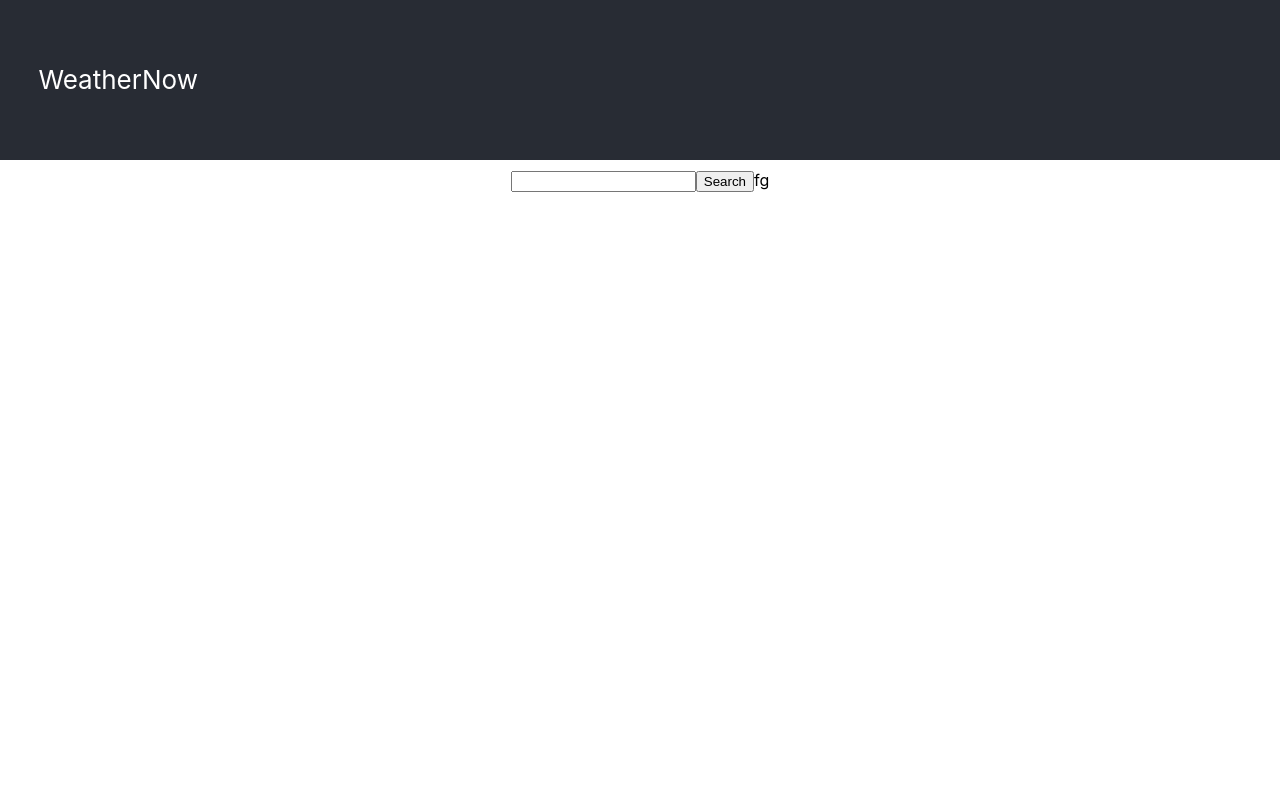
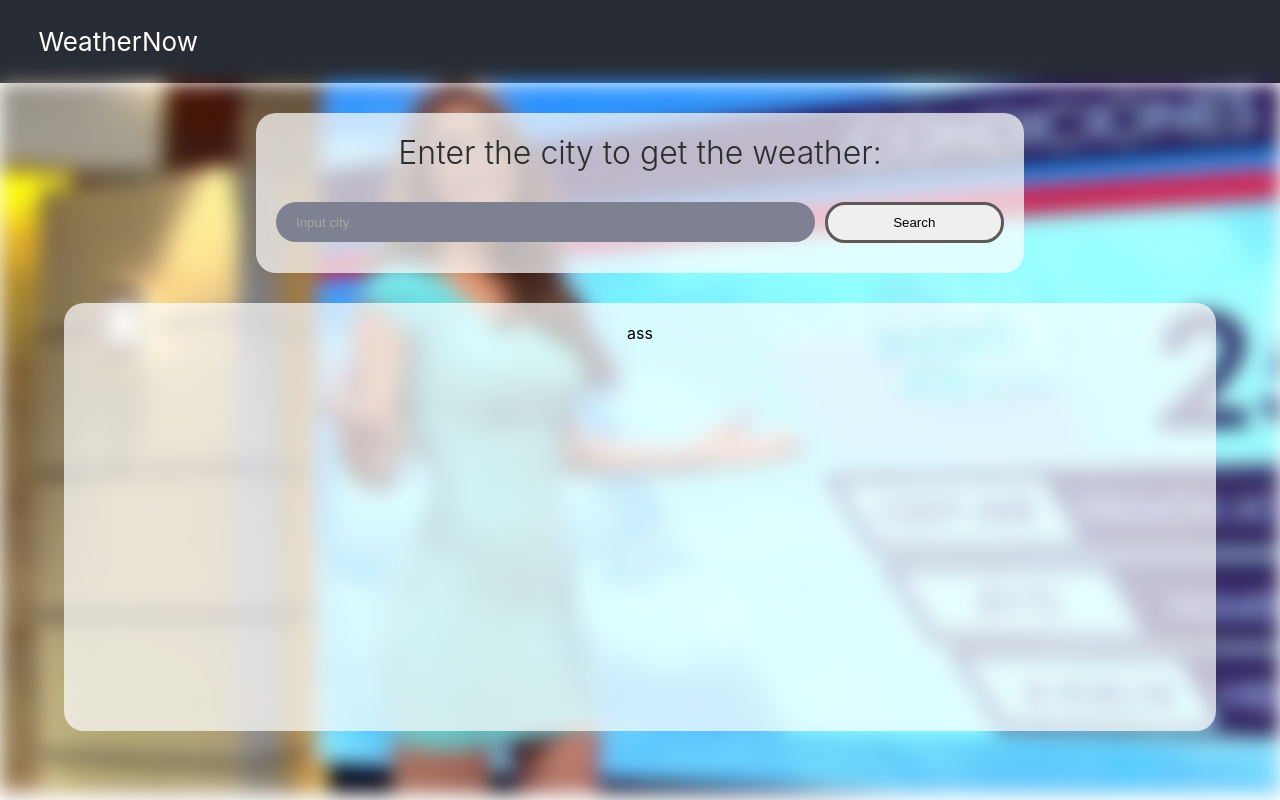
Before and after one commit to bynikitachel/weather, a React (Create React App) app: page / in a window 1280 px wide. Built offline with nearby package versions, Linux system fonts and the light colour scheme.

Commit message:
update interface

```diff
--- a/src/App.css
+++ b/src/App.css
@@ -22,7 +22,7 @@
     /* justify-content: center; */
     font-size: calc(10px + 2vmin);
     color: white;
-    padding: 3%;
+    padding: 0 0 0 3%;
 }
 
 .App-link {
@@ -43,3 +43,42 @@
     justify-content: center;
     margin: 10px 0 10px 0;
 }
+
+.bg {
+    background: url('./img/123.png');
+    height: calc(100vh - 4em - 10px - 2vmin);
+    width: 100%;
+    filter: blur(10px);
+    background-size: cover;
+    position: absolute;
+    /* border: solid 10px; */
+}
+
+.content {
+    position: relative;
+    z-index: 2;
+    background: rgb(255, 255, 255, 0.7);
+    border-radius: 20px;
+    margin: 30px 20% 30px 20%;
+    padding: 20px;
+}
+
+h1 {
+    margin: 0;
+    padding: 0 0 20px 0;
+    /* text-shadow: 1px 1px 2px black; */
+    color: rgb(45, 45, 46);
+    font-weight: 300;
+}
+
+@media (min-width: 1366px) {
+    .content {
+        margin: 5% 30% 5% 30%;
+    }
+}
+
+@media (max-width: 600px) {
+    .container-search {
+        flex-direction: column;
+    }
+}
--- a/src/App.js
+++ b/src/App.js
@@ -1,8 +1,8 @@
 import { Component } from 'react';
 import './App.css';
-import City from './City';
-import SearchCity from './SearchCity';
-import TableInfo from './TableInfo';
+import City from './City/City';
+import SearchCity from './SearchCity/SearchCity';
+import TableInfo from './TableInfo/TableInfo';
 
 const ApiKey = '56bc069159c34592a2e67f0037e41337'
 
@@ -11,7 +11,7 @@ class App extends Component {
     super(props);
     this.state = {
       value: '',
-      data: 'fg'
+      data: 'ass'
     }
   }
 
@@ -28,15 +28,9 @@ class App extends Component {
     //     console.log(data);
     //   });
 
-    fetch("https://community-open-weather-map.p.rapidapi.com/weather?q=London%2Cuk&lat=0&lon=0&callback=test&id=2172797&lang=null&units=imperial&mode=xml", {
-      "method": "GET",
-      "headers": {
-        "x-rapidapi-host": "community-open-weather-map.p.rapidapi.com",
-        "x-rapidapi-key": "4e894cd36amsh98aee08d4799ad6p110de9jsn32448b93205d"
-      }
-    })
+    fetch(`https://api.openweathermap.org/data/2.5/weather?q=$moscow&appid=$56bc069159c34592a2e67f0037e41337&units=metric`)
       .then(response => {
-        response.json().then((res) => console.log(res))
+        console.log(response);
       })
       .catch(err => {
         console.error(err);
@@ -53,12 +47,15 @@ class App extends Component {
             WeatherNow
           </p>
         </header>
-        <div className="container-search">
-          <City value={this.state.value} onChange={this.handleChange} />
-          <SearchCity handleSubmit={this.handleSubmit} />
-          {this.state.data && <TableInfo data={this.state.data} />}
-
+        <div className="bg"></div>
+        <div className="content">
+          <h1>Enter the city to get the weather:</h1>
+          <div className="container-search">
+            <City value={this.state.value} onChange={this.handleChange} />
+            <SearchCity handleSubmit={this.handleSubmit} />
+          </div>
         </div>
+        {this.state.data && <TableInfo data={this.state.data} />}
       </div>
     );
   }
--- a/src/City.js
+++ /dev/null
@@ -1,13 +0,0 @@
-import React, { Component } from 'react';
-
-class City extends Component {
-    render() {
-        return (
-            <div>
-                <input value={this.props.value} onChange={this.props.onChange}></input>
-            </div>
-        )
-    }
-}
-
-export default City
--- /dev/null
+++ b/src/City/City.js
@@ -0,0 +1,14 @@
+import React, { Component } from 'react';
+import './city.css';
+
+class City extends Component {
+    render() {
+        return (
+            <div className="container-city">
+                <input placeholder="Input city" value={this.props.value} onChange={this.props.onChange}></input>
+            </div>
+        )
+    }
+}
+
+export default City
--- /dev/null
+++ b/src/City/city.css
@@ -0,0 +1,32 @@
+input {
+    background: rgb(126, 129, 146);
+    border: none;
+    outline: none;
+    height: 20px;
+    padding: 10px 0 10px 0;
+    text-indent: 20px;
+    /* padding: 0; */
+    width: 100%;
+    color: #fff;
+    border-radius: 20px;
+    margin-right: auto;
+}
+
+input::placeholder {
+    color: rgb(168, 166, 163);
+}
+
+input:focus {
+    background: darkslategray;
+}
+
+.container-city {
+    flex: 3;
+    text-align: end;
+}
+
+@media (max-width: 600px) {
+    .container-city {
+        text-align: center;
+    }
+}
--- a/src/SearchCity.js
+++ b/src/SearchCity/SearchCity.js
@@ -1,9 +1,10 @@
 import React from 'react';
+import './searchCity.css';
 
 function SearchCity(props) {
 
     return (
-        <div>
+        <div className="container-citySearch">
             <button onClick={props.handleSubmit}>Search</button>
         </div>
     )
--- /dev/null
+++ b/src/SearchCity/searchCity.css
@@ -0,0 +1,34 @@
+button {
+    padding: 10px 20px 10px 20px;
+    border: solid 3px rgb(95, 88, 88);
+    /* height: 20px; */
+    outline: none;
+    box-sizing: padding-box;
+    border-radius: 20px;
+    /* margin-left: 10px; */
+    width: 100%;
+}
+
+button:active {
+    background: brown;
+    color: cornsilk;
+    border-color: darkorange;
+}
+
+.container-citySearch {
+    flex: 1;
+    margin-left: 10px;
+    text-align: start;
+}
+
+@media (max-width: 600px) {
+    button {
+        margin: 5px 0 0 0;
+    }
+    .container-citySearch {
+        margin-left: 0;
+    }
+    .container-citySearch {
+        text-align: center;
+    }
+}
--- a/src/TableInfo.js
+++ b/src/TableInfo/TableInfo.js
@@ -1,8 +1,9 @@
 import React from 'react'
+import './tableInfo.css'
 
 export default function TableInfo({ data }) {
     return (
-        <div>
+        <div className="container-table">
             {data}
         </div>
     )
--- /dev/null
+++ b/src/TableInfo/tableInfo.css
@@ -0,0 +1,21 @@
+.container-table {
+    z-index: 2;
+    position: relative;
+    margin: 30px 5%;
+    padding: 20px;
+    background: rgb(255, 255, 255, 0.7);
+    border-radius: 20px;
+    height: calc(100vh - 4em - 10px - 2vmin - 40px - 2em - 20px - 20px - 40px - 90px - 80px);
+}
+
+@media (max-width: 855px) {
+    .container-table {
+        height: calc(100vh - 4em - 10px - 2vmin - 40px - 2em - 20px - 20px - 40px - 90px - 80px - 2em);
+    }
+}
+
+@media (max-width: 600px) {
+    .container-table {
+        height: calc(100vh - 4em - 10px - 2vmin - 40px - 2em - 20px - 20px - 40px - 90px - 80px - 2em - 25px);
+    }
+}
```
Also changed, not shown: src/data/data.js (added, +28 -0 lines), src/img/123.png (added), 1 other file (tests, documents, lock files or other folders).
